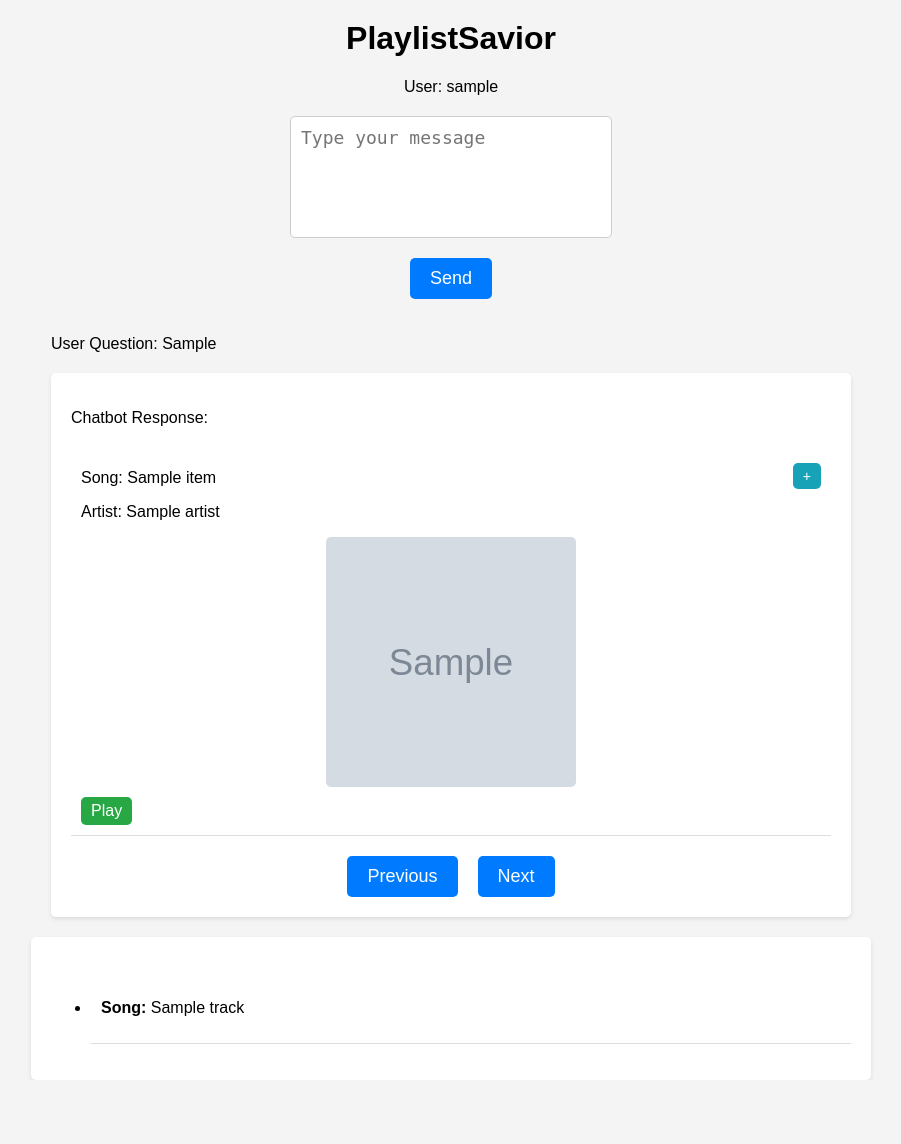
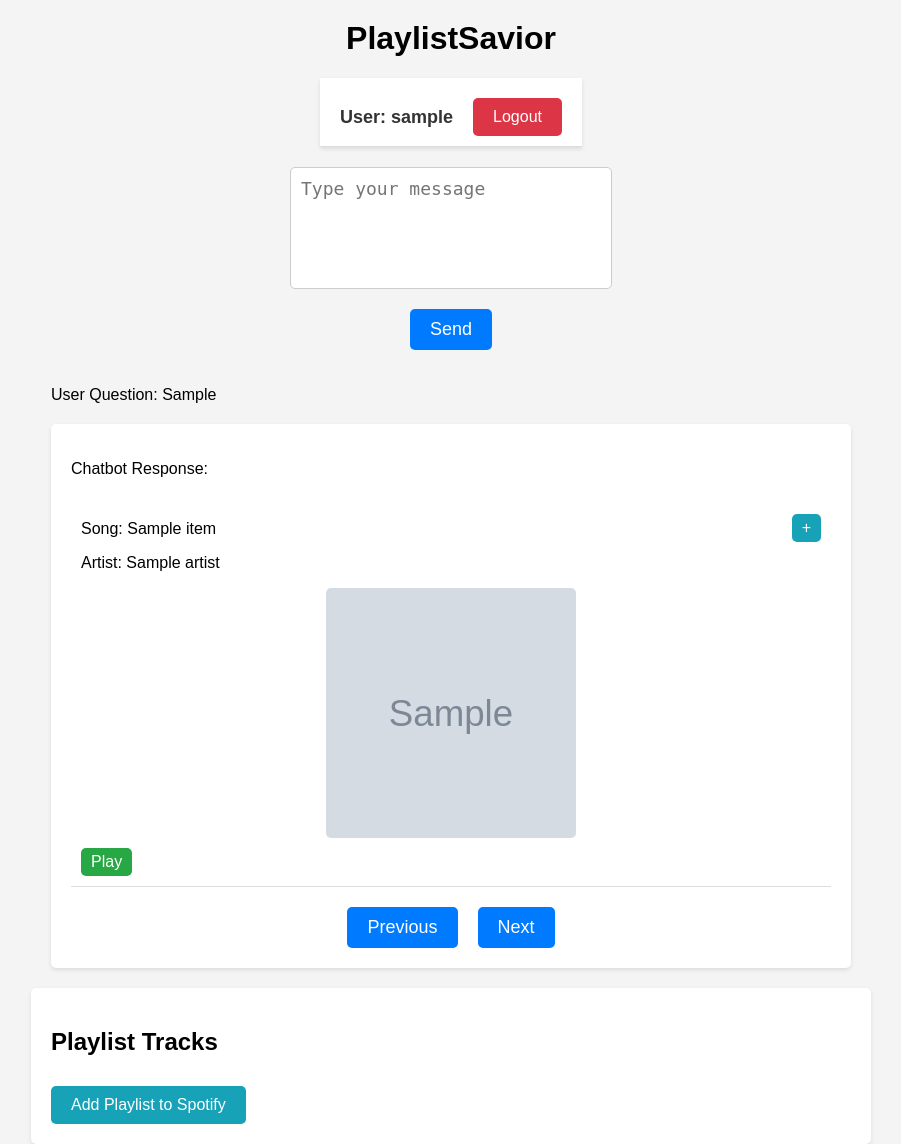
Before and after one commit to bencas21/PlaylistSavior, a Flask app: template app/templates/playlists.html in a window 1280 px wide. Shown: the whole page, without its empty margins (189-1090 px from the left). Before the commit the page ends 1080 px from the top, so only its background shows below. Run offline with Flask 3, Linux system fonts and the light colour scheme; the template is opened without the code that fills it: most values are stand-ins (such as "Sample title", 1, 10 or a date in 2020); grey boxes marked "Sample" are stand-in pictures.

Commit message:
lots of improvements to ui

```diff
--- a/app/config.py
+++ b/app/config.py
@@ -5,5 +5,5 @@ class Config:
     CLIENT_ID = '194ca0faa98d44e9b9b9940785c64e8d'
     CLIENT_SECRET = '253d7220dbc84f02ba9d53c75a0bf29d'
     REDIRECT_URI = 'http://localhost:5000/callback'
-    SCOPE = 'user-read-private user-read-email playlist-read-private playlist-modify-public playlist-modify-private playlist-modify-public playlist-modify-private'
+    SCOPE = 'user-read-private user-read-email playlist-read-private playlist-modify-public playlist-modify-private playlist-modify-public playlist-modify-private user-modify-playback-state user-read-playback-state'
     SESSION_TYPE = 'filesystem'
--- a/app/spotify.py
+++ b/app/spotify.py
@@ -181,7 +181,9 @@ def recommendation_filter_single_artist(recommendations, artist_ids, human_reque
     return {"tracks": filtered_recommendations[:limit]}
 
 
-def create_new_playlist(user_id, playlist_name = "newPlaylist"):
+def create_new_playlist(user_id, playlist_name, track_ids):
     playlist = sp.user_playlist_create(user_id, playlist_name)
+
+    sp.playlist_add_items(playlist["id"], track_ids )
     playlist_id = playlist["id"]
     return playlist_id
--- a/app/templates/header.html
+++ b/app/templates/header.html
@@ -1,4 +1,50 @@
-<!-- header.html -->
-<div id="header">
-    <div id="user-name">User: {{ user_name }}</div>
-</div>
+<!DOCTYPE html>
+<html lang="en">
+<head>
+    <meta charset="UTF-8">
+    <meta name="viewport" content="width=device-width, initial-scale=1.0">
+    <title>Header</title>
+    <style>
+        /* Basic styling for the header */
+        #header {
+            display: flex;
+            justify-content: space-between; /* Align items to the start and end */
+            align-items: center; /* Center items vertically */
+            padding: 10px 20px;
+            background-color: #fff;
+            box-shadow: 0 2px 4px rgba(0, 0, 0, 0.1);
+            border-bottom: 1px solid #ddd;
+        }
+
+        #user-name {
+            font-size: 18px; /* Increase font size for better readability */
+            color: #333;
+            font-weight: bold; /* Make the text bold */
+            margin-right: 20px; /* Add space to the right of the user name */
+            margin-top: 10px;
+        }
+
+        .logout-btn {
+            font-size: 16px;
+            padding: 10px 20px;
+            border-radius: 5px;
+            border: none;
+            background-color: #dc3545;
+            color: white;
+            cursor: pointer;
+        }
+
+        .logout-btn:hover {
+            background-color: #c82333;
+        }
+    </style>
+</head>
+<body>
+    <div id="header">
+        <div id="user-name">User: {{ user_name }}</div>
+        <a href="{{ url_for('main.logout') }}">
+            <button class="logout-btn">Logout</button>
+        </a>
+    </div>
+</body>
+</html>
--- a/app/templates/playlists.html
+++ b/app/templates/playlists.html
@@ -169,7 +169,7 @@
                                 <img src="{{ item['album']['images'][0]['url'] }}" width="250" height="250" alt="Album cover">
                                 <audio id="audio-{{ loop.index }}" src="{{ item['preview_url'] }}"></audio>
                                 <button class="play-pause-btn" data-index="{{ loop.index }}" data-playing="false">Play</button>
-                                <button class="add-to-playlist-btn" data-track-id="{{ item['id'] }}">+</button>
+                                <button class="add-to-playlist-btn" data-song-id="{{ item['id'] }}">+</button>
                             </li>
                         {% endfor %}
                     </ul>
@@ -256,10 +256,10 @@
 
             document.querySelectorAll('.add-to-playlist-btn').forEach(button => {
             button.addEventListener('click', function() {
-                    const trackId = button.getAttribute('data-track-id');
+                const songId = button.getAttribute('data-song-id');
                 fetch('/add_to_playlist', {
-                        method: 'POST',
-                        body: JSON.stringify({ track_id: trackId }),
+                    method: 'PUT',
+                    body: JSON.stringify({ song_id: songId }),
                     headers: {
                         'Content-Type': 'application/json'
                     }
@@ -267,9 +267,20 @@
                 .then(response => response.json())
                 .then(data => {
                     if (data.success) {
-                            alert('Track added to playlist!');
+                        // Update the playlist with the new tracks
+                        const playlist = document.getElementById('playlist-tracks');
+                        playlist.innerHTML = '';  // Clear the current playlist
+                        data.tracks.forEach(track => {
+                            const listItem = document.createElement('li');
+                            listItem.innerHTML = `
+                <img src="${track['album']['images'][0]['url']}" alt="${track['name']}" width="50" height="50">
+                <span>${track['name']} by ${track['artists'] ? track['artists'][0]['name'] : 'Unknown Artist'}</span>
+            `;
+
+                            playlist.appendChild(listItem);
+                        });
                     } else {
-                            alert('Failed to add track to playlist.');
+                        console.error('Failed to add song:', data.error);
                     }
                 })
                 .catch(error => console.error('Error:', error));
--- a/app/templates/track_list.html
+++ b/app/templates/track_list.html
@@ -3,7 +3,7 @@
 <head>
     <meta charset="UTF-8">
     <meta name="viewport" content="width=device-width, initial-scale=1.0">
-    <title>Track List</title>
+    <title>Playlist Tracks</title>
     <style>
         /* Basic styling */
         body {
@@ -27,6 +27,8 @@
         }
 
         .track-item {
+            display: flex;
+            align-items: center;
             margin-bottom: 15px;
             padding: 10px;
             border-bottom: 1px solid #ddd;
@@ -34,41 +36,73 @@
 
         .track-info {
             margin-bottom: 10px;
+            flex: 1; /* Allow info to take up remaining space */
         }
 
-        .add-to-playlist-btn {
-            font-size: 14px;
-            padding: 5px 10px;
+        #playlist-tracks {
+            list-style-type: none; /* Remove default list bullets */
+            padding: 0; /* Remove default padding */
+            margin: 0; /* Remove default margin */
+        }
+
+        #playlist-tracks li {
+            display: flex;
+            align-items: center;
+            margin-bottom: 10px;
+            padding: 10px;
+            border-bottom: 1px solid #ddd;
+        }
+
+        #playlist-tracks img {
+            border-radius: 5px;
+            margin-right: 10px;
+        }
+
+        .add-to-spotify-btn {
+            font-size: 16px;
+            padding: 10px 20px;
             border-radius: 5px;
             border: none;
             background-color: #17a2b8;
             color: white;
             cursor: pointer;
-            margin-top: 10px;
         }
 
-        .add-to-playlist-btn:hover {
-            background-color: #138496;
+        .add-to-spotify-btn:hover {
+            background-color: #117a8b;
         }
     </style>
 </head>
 <body>
     <div class="playlist-container">
-        {% if playlist_tracks %}
-            <ul>
+        <h2>Playlist Tracks</h2>
+        <ul id="playlist-tracks">
+            <!-- Playlist tracks will be dynamically inserted here -->
+        </ul>
+        <button class="add-to-spotify-btn" id="add-playlist-btn">Add Playlist to Spotify</button>
+    </div>
 
-                {% for track in playlist_tracks %}
-                    <li class="track-item">
-                        <div class="track-info">
-                            <p><strong>Song:</strong> {{ track['name'] }}</p>
-                        </div>
+    <script>
+            // Handle click event for the "Add All to Spotify Playlist" button
+            document.getElementById('add-playlist-btn').addEventListener('click', function() {
 
-                    </li>
-                {% endfor %}
-            </ul>
-        {% else %}
-            <p>{No tracks found in the current playlist.}</p>
-        {% endif %}
-    </div>
+                fetch('/add_spotify_playlist', {
+                    method: 'POST',
+                    headers: {
+                        'Content-Type': 'application/json'
+                    }
+                })
+                .then(response => response.json())
+                .then(data => {
+                    if (data.success) {
+                        alert('Playlist added to Spotify successfully!');
+                    } else {
+                        console.error('Failed to add playlist:', data.error);
+                    }
+                })
+                .catch(error => console.error('Error:', error));
+            });
+
+    </script>
 </body>
 </html>
--- a/app/test.py
+++ b/app/test.py
@@ -8,7 +8,7 @@ sp = spotipy.Spotify(auth_manager=SpotifyOAuth(
     client_id='194ca0faa98d44e9b9b9940785c64e8d',
     client_secret='253d7220dbc84f02ba9d53c75a0bf29d',
     redirect_uri='http://localhost:5000/callback',
-    scope='user-library-read playlist-read-private user-read-playback-state user-read-currently-playing'
+    scope='user-library-read playlist-read-private user-read-playback-state user-read-currently-playing user-modify-playback-state user-read-playback-state'
 ))
 
 def test_spotify_connection():
```
Also changed, not shown: app/routes.py (+28 -16 lines). Lines whose indentation alone changed are shown as unchanged.
